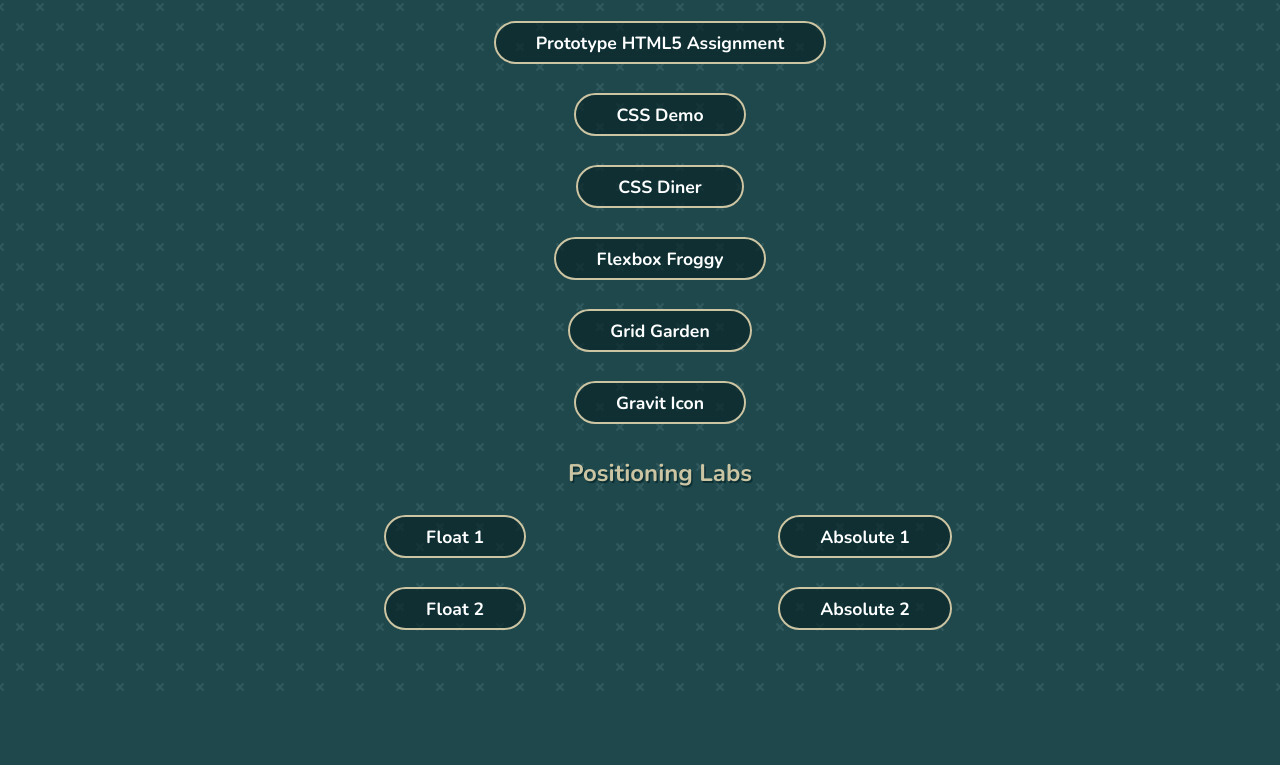
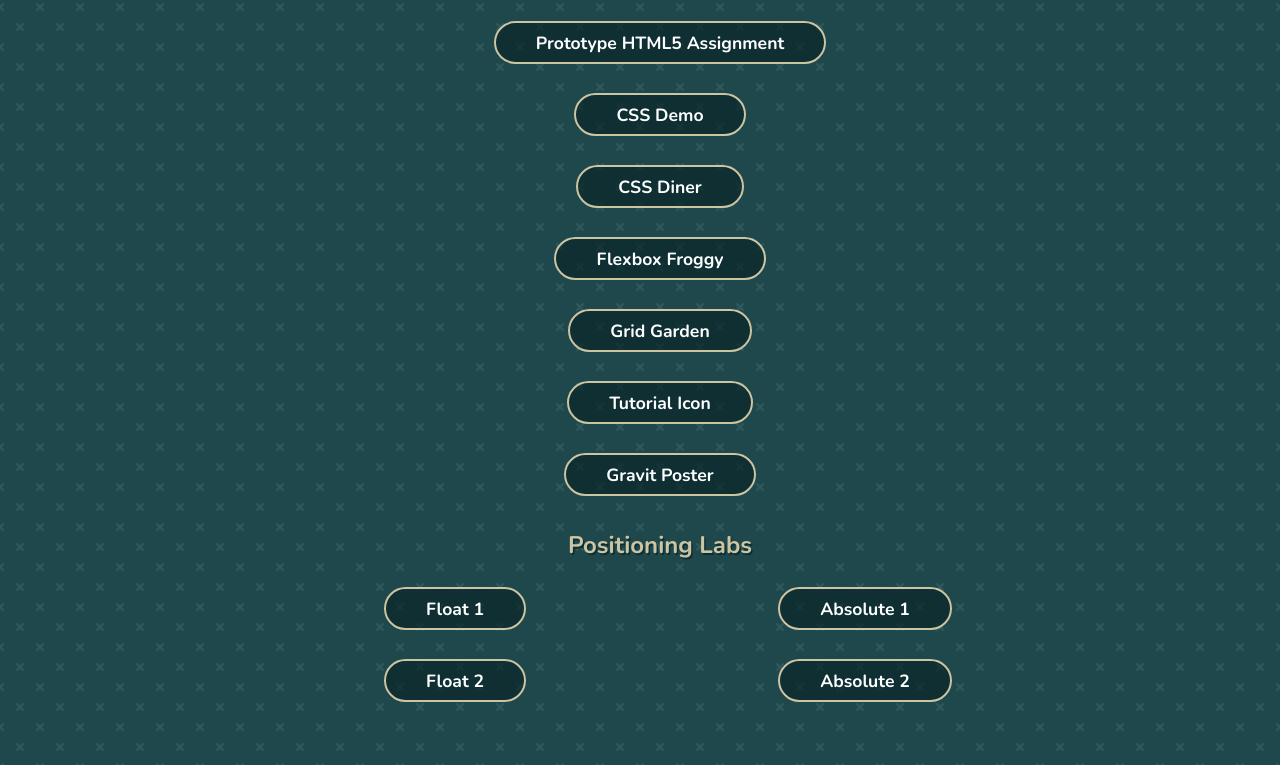
Before and after one commit to lenanikkk/ifsc-1310, a plain HTML site: page index.html in a window 1280 px wide. Shown: the part 113-878 px from the top of the page. Before the commit the page ends 806 px from the top, so only its background shows below. Drawn offline with nearby package versions, Linux system fonts and the light colour scheme.

Commit message:
Gravit assignments

```diff
--- a/index.html
+++ b/index.html
@@ -21,7 +21,8 @@
         <li><a href="assets/img/CSSdiner.jpg">CSS Diner</a></li>
         <li><a href="assets/img/FF.jpg">Flexbox Froggy</a></li>
         <li><a href="assets/img/gridgarden.jpg">Grid Garden</a></li>
-        <li><a href="assets/img/gravit.jpg">Gravit Icon</a></li>
+        <li><a href="assets/img/Icon Tutorial.jpg">Tutorial Icon</a></li>
+        <li><a href="assets/img/bearOpera.jpg">Gravit Poster</a></li>
         <li>Positioning Labs
           <ul>
           <li><a href="positioning-lab/float-1.html">Float 1</a></li>
```
Also changed, not shown: assets/img/Icon Tutorial.jpg (added), assets/img/gravit.jpg (deleted), 1 other file.
